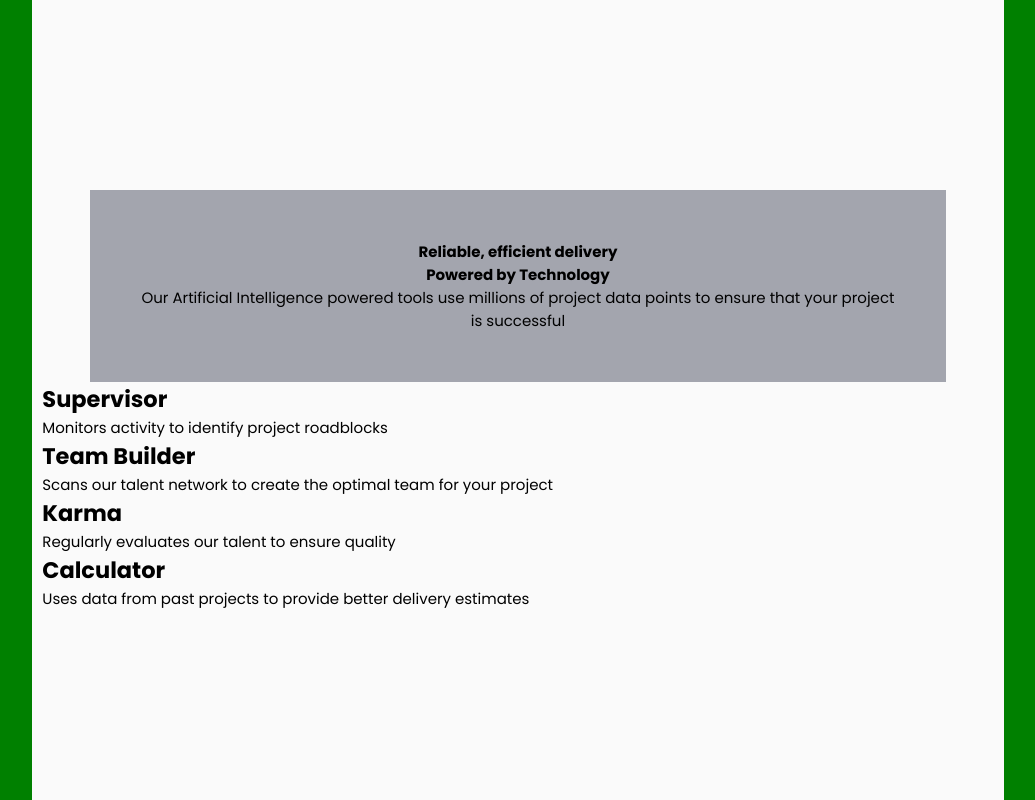
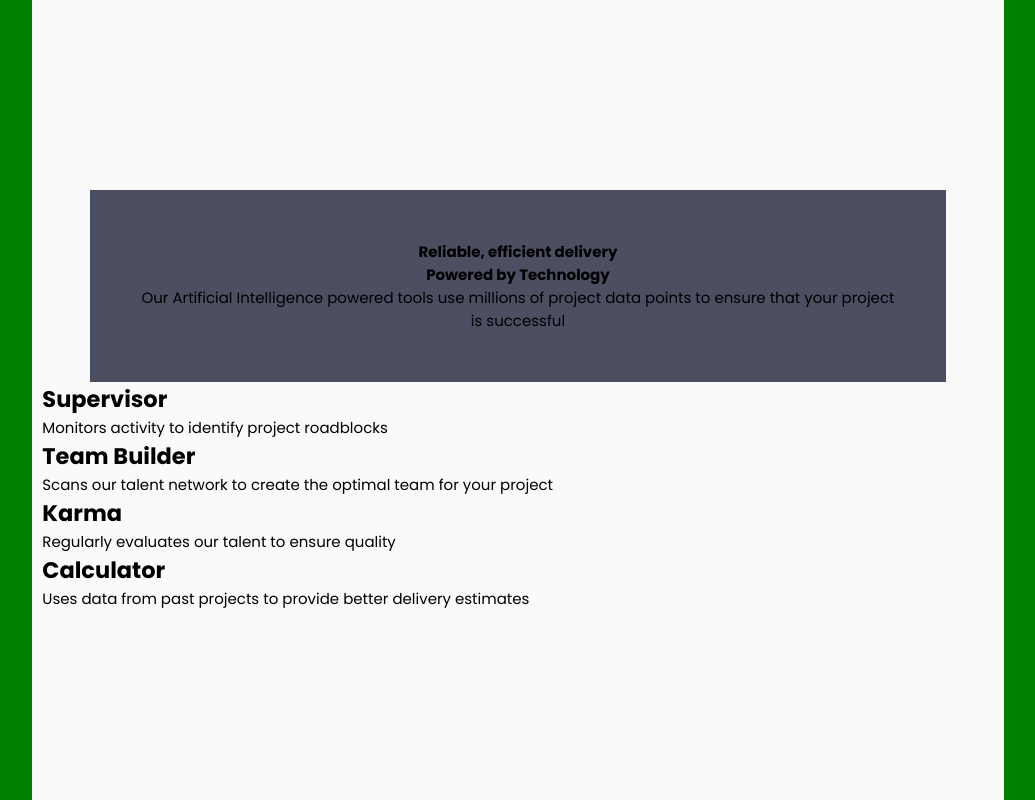
Before and after one commit to erickSM23/secao_recursos_de_quatro_cartas, a plain HTML site: page index.html in a window 1280 px wide. Shown: the whole page, without its empty margins (122-1157 px from the left). Drawn offline with Linux system fonts and the light colour scheme.

Commit message:
cor alterada para atualização

```diff
--- a/styles/mobile-first.css
+++ b/styles/mobile-first.css
@@ -58,7 +58,7 @@ div#cmc {
     width: 90%;
     padding: 50px;
 
-    background-color: var(--Grayish_Blue);
+    background-color: var(--Very_Dark_Blue);
 
     text-align: center;
 }
```
